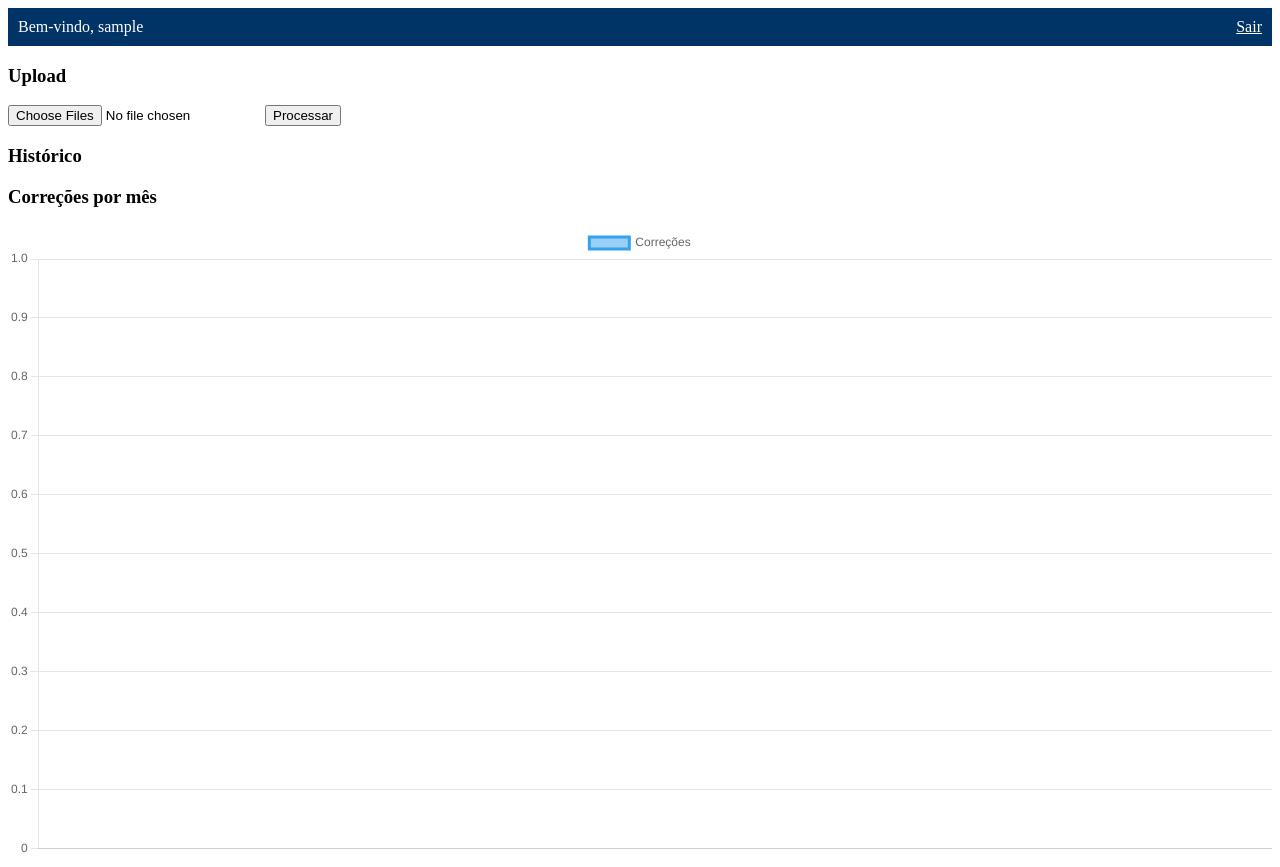
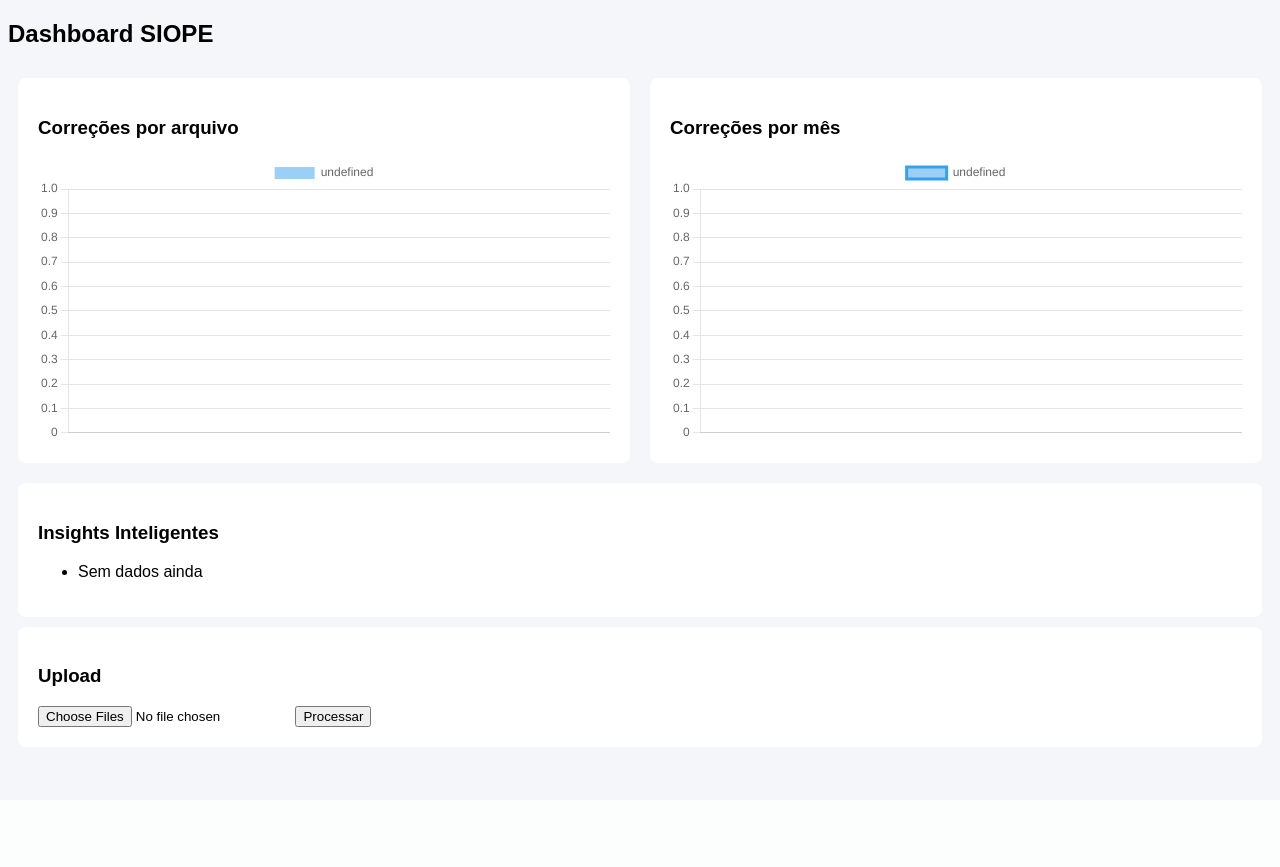
Before and after one commit to henriqueporfiriopereira/siope-pro-max, a Flask app: page /home in a window 1280 px wide. After the commit the page ends 727 px from the top, so only its background shows below. Run offline with Flask 3, Linux system fonts and the light colour scheme; the visitor is signed in with stand-in values (Sample User, id 1); data that the repository does not hold is empty.

Commit message:
dashboard powerbi + ia

```diff
--- a/app.py
+++ b/app.py
@@ -4,15 +4,13 @@ from flask_login import LoginManager, login_user, login_required, logout_user, c
 from werkzeug.security import generate_password_hash, check_password_hash
 
 import pandas as pd
-import os
 import zipfile
 from io import BytesIO
 from datetime import datetime
-from reportlab.pdfgen import canvas
 from collections import defaultdict
 
 app = Flask(__name__)
-app.config["SECRET_KEY"] = "siope_super_seguro_123"
+app.config["SECRET_KEY"] = "super_secret"
 app.config["SQLALCHEMY_DATABASE_URI"] = "sqlite:///db.sqlite3"
 
 db.init_app(app)
@@ -20,9 +18,6 @@ db.init_app(app)
 login_manager = LoginManager()
 login_manager.init_app(app)
 login_manager.login_view = "/"
-
-UPLOAD = "uploads"
-os.makedirs(UPLOAD, exist_ok=True)
 
 @login_manager.user_loader
 def load_user(user_id):
@@ -35,18 +30,11 @@ def login():
     if request.method == "POST":
         user = User.query.filter_by(username=request.form["user"]).first()
 
-        if not user:
-            flash("Usuário não encontrado", "error")
+        if not user or not check_password_hash(user.password, request.form["pass"]):
+            flash("Login inválido", "error")
             return redirect("/")
 
-        if not check_password_hash(user.password, request.form["pass"]):
-            flash("Senha incorreta", "error")
-            return redirect("/")
-
-        lembrar = True if request.form.get("lembrar") else False
-
-        login_user(user, remember=lembrar)
-        flash("Login realizado com sucesso", "success")
+        login_user(user, remember=True)
         return redirect("/home")
 
     return render_template("login.html")
@@ -54,11 +42,12 @@ def login():
 @app.route("/register", methods=["GET","POST"])
 def register():
     if request.method == "POST":
-        senha = generate_password_hash(request.form["pass"])
-        user = User(username=request.form["user"], password=senha)
+        user = User(
+            username=request.form["user"],
+            password=generate_password_hash(request.form["pass"])
+        )
         db.session.add(user)
         db.session.commit()
-        flash("Usuário criado com sucesso", "success")
         return redirect("/")
     return render_template("register.html")
 
@@ -66,36 +55,27 @@ def register():
 @login_required
 def logout():
     logout_user()
-    flash("Você saiu do sistema", "info")
     return redirect("/")
 
-# ================= FUNÇÕES =================
+# ================= IA SIMPLES =================
 
-def detectar_municipio(texto):
-    texto = texto.upper()
-    if "CANAPI" in texto:
-        return "CANAPI"
-    elif "OURO BRANCO" in texto:
-        return "OURO_BRANCO"
-    else:
-        return "OUTROS"
+def gerar_insights(logs):
+    if not logs:
+        return ["Sem dados ainda"]
 
-def gerar_pdf(total_arquivos, total_erros):
-    buffer = BytesIO()
-    c = canvas.Canvas(buffer)
+    total = sum(l.corrections for l in logs)
+    maior = max(logs, key=lambda x: x.corrections)
+    menor = min(logs, key=lambda x: x.corrections)
 
-    c.setFont("Helvetica", 14)
-    c.drawString(100, 800, "RELATÓRIO SIOPE PRO MAX")
+    insights = []
+    insights.append(f"Arquivo com mais erros: {maior.filename}")
+    insights.append(f"Arquivo com menos erros: {menor.filename}")
+    insights.append(f"Média geral de erros: {round(total/len(logs),2)}")
 
-    c.setFont("Helvetica", 12)
-    c.drawString(100, 750, f"Data: {datetime.now().strftime('%d/%m/%Y %H:%M')}")
-    c.drawString(100, 720, f"Arquivos: {total_arquivos}")
-    c.drawString(100, 690, f"Correções: {total_erros}")
+    if total > 100:
+        insights.append("Alto volume de inconsistências detectado")
 
-    c.save()
-    buffer.seek(0)
-
-    return buffer
+    return insights
 
 # ================= DASHBOARD =================
 
@@ -104,16 +84,24 @@ def gerar_pdf(total_arquivos, total_erros):
 def home():
     logs = FileLog.query.all()
 
+    nomes = [l.filename for l in logs]
+    correcoes = [l.corrections for l in logs]
+
     meses = defaultdict(int)
     for l in logs:
         mes = datetime.now().strftime("%m/%Y")
         meses[mes] += l.corrections
 
+    insights = gerar_insights(logs)
+
     return render_template(
         "home.html",
-        logs=logs,
+        nomes=nomes,
+        correcoes=correcoes,
         meses=list(meses.keys()),
-        valores=list(meses.values())
+        valores=list(meses.values()),
+        insights=insights,
+        logs=logs
     )
 
 # ================= PROCESSAMENTO =================
@@ -124,7 +112,6 @@ def upload():
     files = request.files.getlist("file")
 
     zip_buffer = BytesIO()
-    total_erros = 0
 
     with zipfile.ZipFile(zip_buffer, "w") as zip_file:
 
@@ -133,15 +120,11 @@ def upload():
 
             linhas = []
             erros = 0
-            municipio = "OUTROS"
 
             for _, row in df.iterrows():
                 if pd.isna(row[0]): continue
 
-                texto = str(row[0])
-                municipio = detectar_municipio(texto)
-
-                partes = texto.split(';')
+                partes = str(row[0]).split(';')
 
                 if len(partes) > 21:
                     try:
@@ -160,27 +143,16 @@ def upload():
             pd.DataFrame(linhas).to_excel(excel_buffer, index=False, header=False)
             excel_buffer.seek(0)
 
-            nome_saida = f"{municipio}/{file.filename.replace('.xlsx','_CORRIGIDO.xlsx')}"
+            nome_saida = file.filename.replace(".xlsx","_CORRIGIDO.xlsx")
             zip_file.writestr(nome_saida, excel_buffer.read())
 
-            log = FileLog(filename=file.filename, corrections=erros)
-            db.session.add(log)
-
-            total_erros += erros
-
-        pdf = gerar_pdf(len(files), total_erros)
-        zip_file.writestr("RELATORIO.pdf", pdf.read())
+            db.session.add(FileLog(filename=file.filename, corrections=erros))
 
     db.session.commit()
 
     zip_buffer.seek(0)
 
-    return send_file(
-        zip_buffer,
-        as_attachment=True,
-        download_name="SIOPE_RESULTADO.zip",
-        mimetype="application/zip"
-    )
+    return send_file(zip_buffer, as_attachment=True, download_name="resultado.zip")
 
 # ================= START =================
 
--- a/templates/home.html
+++ b/templates/home.html
@@ -1,43 +1,65 @@
 <!DOCTYPE html>
 <html>
 <head>
-<title>SIOPE PRO MAX</title>
+<title>SIOPE Dashboard</title>
 <script src="https://cdn.jsdelivr.net/npm/chart.js"></script>
+
+<style>
+body { font-family: Arial; background:#f4f6f9;}
+.card { background:white; padding:20px; margin:10px; border-radius:8px;}
+.grid { display:grid; grid-template-columns:1fr 1fr;}
+</style>
 </head>
 
 <body>
 
-<div style="background:#003366;color:white;padding:10px;">
-Bem-vindo, {{current_user.username}}
-<a href="/logout" style="color:white;float:right;">Sair</a>
+<h2>Dashboard SIOPE</h2>
+
+<div class="grid">
+
+<div class="card">
+<h3>Correções por arquivo</h3>
+<canvas id="bar"></canvas>
 </div>
 
+<div class="card">
+<h3>Correções por mês</h3>
+<canvas id="line"></canvas>
+</div>
+
+</div>
+
+<div class="card">
+<h3>Insights Inteligentes</h3>
+<ul>
+{% for i in insights %}
+<li>{{i}}</li>
+{% endfor %}
+</ul>
+</div>
+
+<div class="card">
 <h3>Upload</h3>
-
 <form action="/upload" method="post" enctype="multipart/form-data">
 <input type="file" name="file" multiple>
 <button>Processar</button>
 </form>
-
-<h3>Histórico</h3>
-<ul>
-{% for l in logs %}
-<li>{{l.filename}} - {{l.corrections}}</li>
-{% endfor %}
-</ul>
-
-<h3>Correções por mês</h3>
-<canvas id="grafico"></canvas>
+</div>
 
 <script>
-new Chart(document.getElementById('grafico'), {
+new Chart(document.getElementById('bar'), {
+    type: 'bar',
+    data: {
+        labels: {{ nomes|tojson }},
+        datasets: [{ data: {{ correcoes|tojson }} }]
+    }
+});
+
+new Chart(document.getElementById('line'), {
     type: 'line',
     data: {
         labels: {{ meses|tojson }},
-        datasets: [{
-            label: 'Correções',
-            data: {{ valores|tojson }}
-        }]
+        datasets: [{ data: {{ valores|tojson }} }]
     }
 });
 </script>
--- a/templates/register.html
+++ b/templates/register.html
@@ -1,6 +1,5 @@
 <form method="post">
-<h2>Cadastrar</h2>
 <input name="user">
-<input name="pass" type="password">
+<input name="pass">
 <button>Criar</button>
 </form>
```
Also changed, not shown: templates/login.html (+2 -38 lines).
